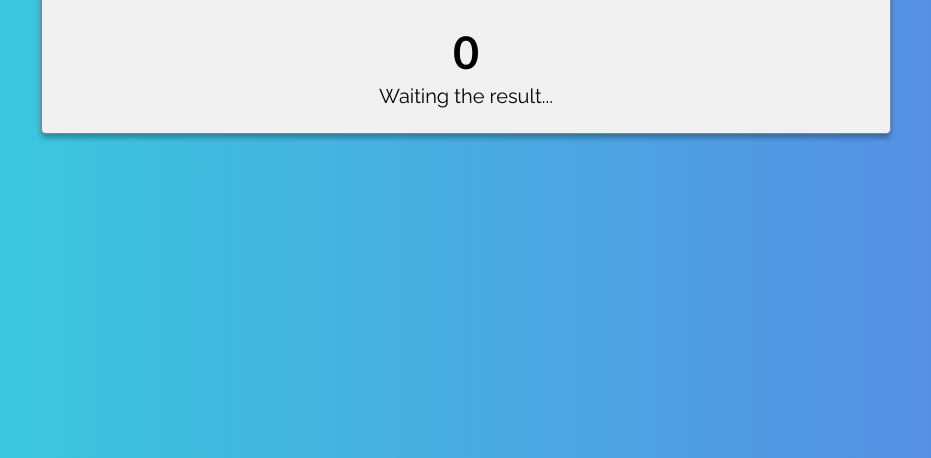
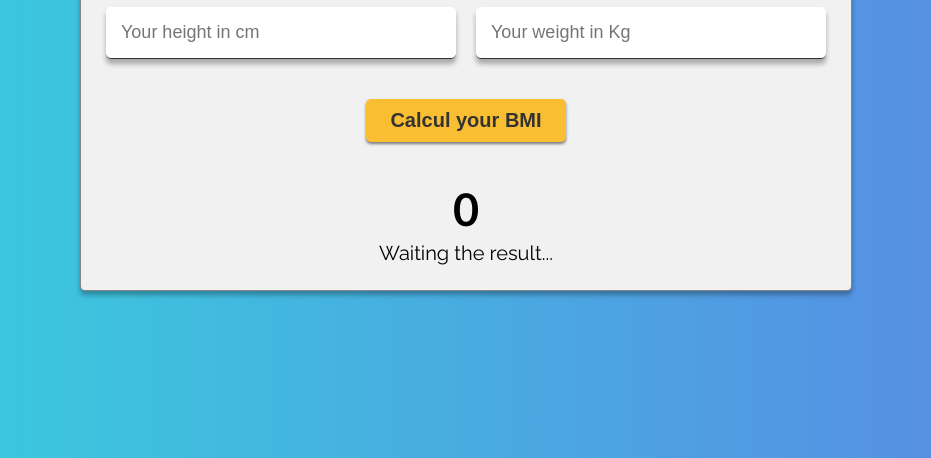
Before and after one commit to Julien-Lebourgeois/BMI-calculation, a plain HTML site: page index.html in a window 1280 px wide. Shown: the part 342-800 px from the top of the page, without its empty margins (174-1105 px from the left). Drawn offline with Linux system fonts and the light colour scheme.

Commit message:
container centered in the middle of the page

```diff
--- a/app.js
+++ b/app.js
@@ -9,9 +9,6 @@ const BMIData = [
 const inputs = document.querySelectorAll('input');
 const displayBMI = document.querySelector('.bmi-value');
 const result = document.querySelector('.result');
-
-// BMI = weight in Kg / height2 in m
-
 const form = document.querySelector('form');
 
 form.addEventListener('submit', handleForm);
@@ -32,6 +29,8 @@ function calculateBMI() {
     return;
   }
 
+  // Math.pow = changing the centimeters in meters and calcul it as squared
+  // toFixed = keep one number after the comma
   const BMI = (weight / Math.pow(height / 100, 2)).toFixed(1);
   //console.log(BMI);
 
--- a/style.css
+++ b/style.css
@@ -7,6 +7,9 @@
 }
 
 body {
+  display: flex;
+  align-items: center;
+  align-content: center;
   min-height: 100vh;
   font-family: Lato, Helvetica, sans-serif;
   background: linear-gradient(to right, #36d1dc, #5b86e5);
```
